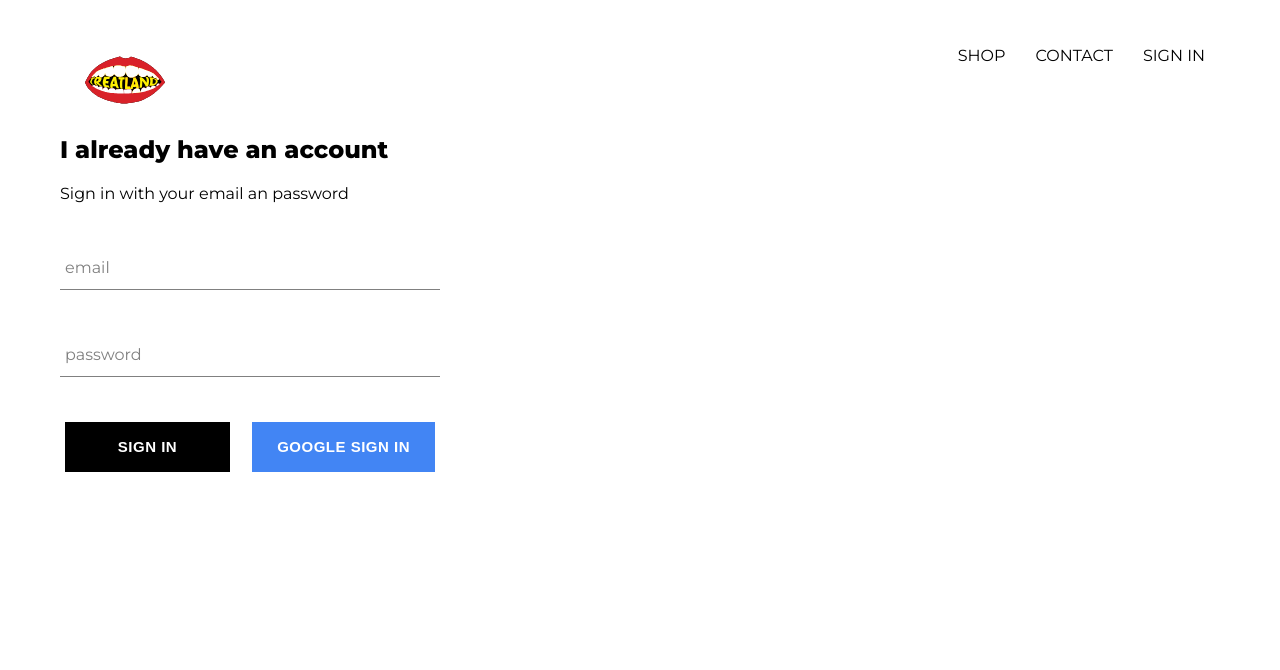
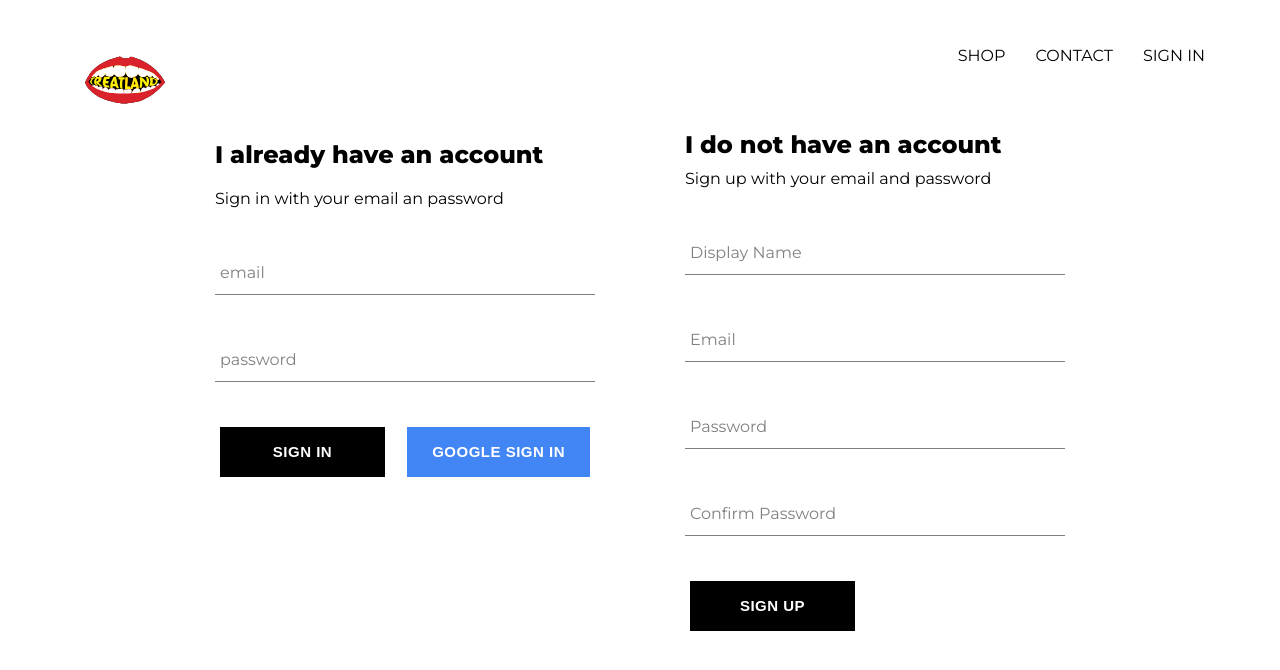
Before and after one commit to siegelverse/treatsland-mern, a React (Create React App) app: page /signin in a window 1280 px wide. Shown: the top 670 px of the page. Built offline with nearby package versions, Linux system fonts and the light colour scheme; no server answers.

Commit message:
created sign up page

```diff
--- a/src/components/custom-button/custom-button.styles.scss
+++ b/src/components/custom-button/custom-button.styles.scss
@@ -11,10 +11,12 @@
     color: white;
     text-transform: uppercase;
     font-weight: bolder;
+    transition: all 0.2s ease-in-out;
     border: none;
     cursor: pointer;
 
     &:hover {
+      transition: all 0.2s ease-in-out;
       background-color: white;
       color: black;
       border: 1px solid black;
@@ -25,7 +27,8 @@
       color: white;
 
       &:hover {
-        background-color: #357ae8;
+        transition: all 0.2s ease-in-out;
+        background-color: #de5246;
         border: none;
       }
     }
--- a/src/components/header/header.styles.scss
+++ b/src/components/header/header.styles.scss
@@ -19,7 +19,9 @@
       justify-content: flex-end;
 
 
+
       .option {
+        cursor: pointer;
         padding: 10px 15px;
       }
     }
--- a/src/components/sign-in/sign-in.component.jsx
+++ b/src/components/sign-in/sign-in.component.jsx
@@ -1,5 +1,5 @@
 import React from 'react';
-import CustomButton from '../custom-button/custom-button.componenet';
+import CustomButton from '../custom-button/custom-button.component';
 import FormInput from '../form-input/form-input.component';
 import { signInWithGoogle } from '../../firebase/firebase.utils';
 import './sign-in.styles.scss';
--- /dev/null
+++ b/src/components/sign-up/sign-up.component.jsx
@@ -0,0 +1,101 @@
+import React from 'react';
+import FormInput from '../form-input/form-input.component';
+import CustomButton from '../custom-button/custom-button.component';
+import { auth, createUserProfileDocument } from '../../firebase/firebase.utils';
+import './sign-up.styles.scss';
+
+class SignUp extends React.Component {
+    constructor() {
+        super();
+
+        this.state = {
+            displayName: '',
+            email: '',
+            password: '',
+            confirmPassword: ''
+        }
+    }
+
+    handleSubmit = async e => {
+        e.preventDefault();
+
+        const { displayName, email, password, confirmPassword } = this.state
+
+        if (password !== confirmPassword) {
+            alert("passwords don't match")
+            return;
+        }
+
+        try {
+            const { user } = await auth.createUserWithEmailAndPassword(email, password)
+
+            await createUserProfileDocument(user, { displayName })
+
+            // old way of resetting
+            // this.setState({
+            //     displayName: '',
+            //     email: '',
+            //     password: '',
+            //     confirmPassword: ''
+            // })
+
+            // more efficent resetting
+            e.target.reset();
+        } catch (err) {
+            console.error(err)
+        }
+    }
+
+    handleChange = (e) => {
+        const {value, name} = e.target
+
+        this.setState({ [name]: value })
+    }
+
+    render(){
+        const { displayName, email, password, confirmPassword } = this.state
+        return(
+            <div className='sign-up'>
+                <h2 className='title'>I do not have an account</h2>
+                <span>Sign up with your email and password</span>
+                <form className='sign-up-form' onSubmit={this.handleSubmit}>
+                    <FormInput
+                        type='text'
+                        name='displayName'
+                        value={displayName}
+                        onChange={this.handleChange}
+                        label='Display Name'
+                        required
+                    />
+                    <FormInput
+                        type='email'
+                        name='email'
+                        value={email}
+                        onChange={this.handleChange}
+                        label='Email'
+                        required
+                    />
+                    <FormInput
+                        type='password'
+                        name='password'
+                        value={password}
+                        onChange={this.handleChange}
+                        label='Password'
+                        required
+                    />
+                    <FormInput
+                        type='password'
+                        name='confirmPassword'
+                        value={confirmPassword}
+                        onChange={this.handleChange}
+                        label='Confirm Password'
+                        required
+                    />
+                    <CustomButton type='submit'>SIGN UP</CustomButton>
+                </form>
+            </div>
+        )
+    }
+}
+
+export default SignUp;
--- /dev/null
+++ b/src/components/sign-up/sign-up.styles.scss
@@ -0,0 +1,9 @@
+.sign-up {
+    display: flex;
+    flex-direction: column;
+    width: 380px;
+
+    .title {
+        margin: 10px 0;
+    }
+}
--- a/src/pages/signin-signup/signin-signup.component.jsx
+++ b/src/pages/signin-signup/signin-signup.component.jsx
@@ -1,10 +1,12 @@
 import React from 'react';
 import SignIn from '../../components/sign-in/sign-in.component';
+import SignUp from '../../components/sign-up/sign-up.component';
 import './signin-signup.styles.scss';
 
 const SignInSignUpPage = () => (
-    <div>
+    <div className='sign-in-and-sign-up'>
         <SignIn />
+        <SignUp />
     </div>
 )
 
--- a/src/pages/signin-signup/signin-signup.styles.scss
+++ b/src/pages/signin-signup/signin-signup.styles.scss
@@ -0,0 +1,6 @@
+.sign-in-and-sign-up {
+    width: 850px;
+    display: flex;
+    justify-content: space-between;
+    margin: 30px auto;
+}
```
Also changed, not shown: src/components/custom-button/custom-button.component.jsx (renamed from src/components/custom-button/custom-button.componenet.jsx).
